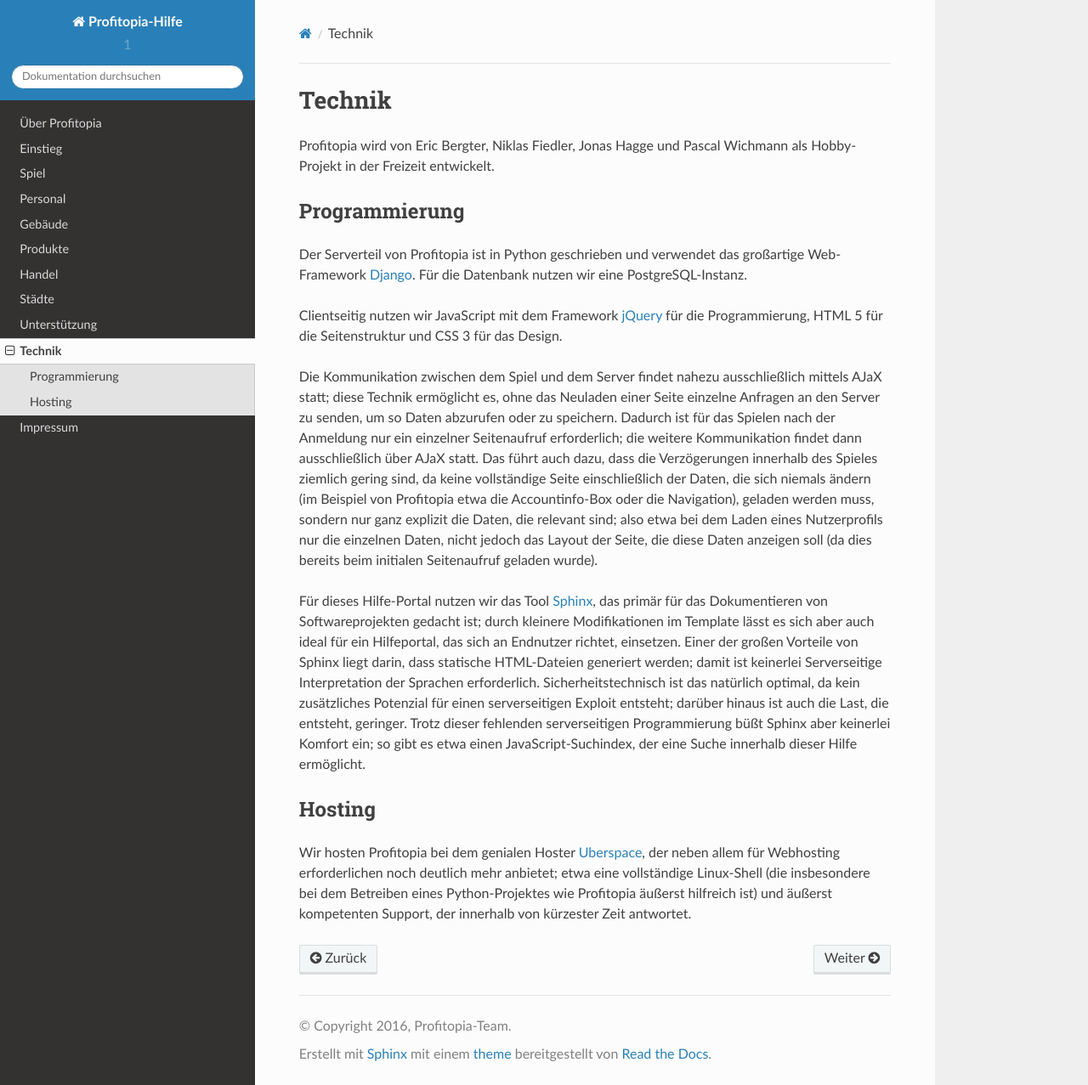
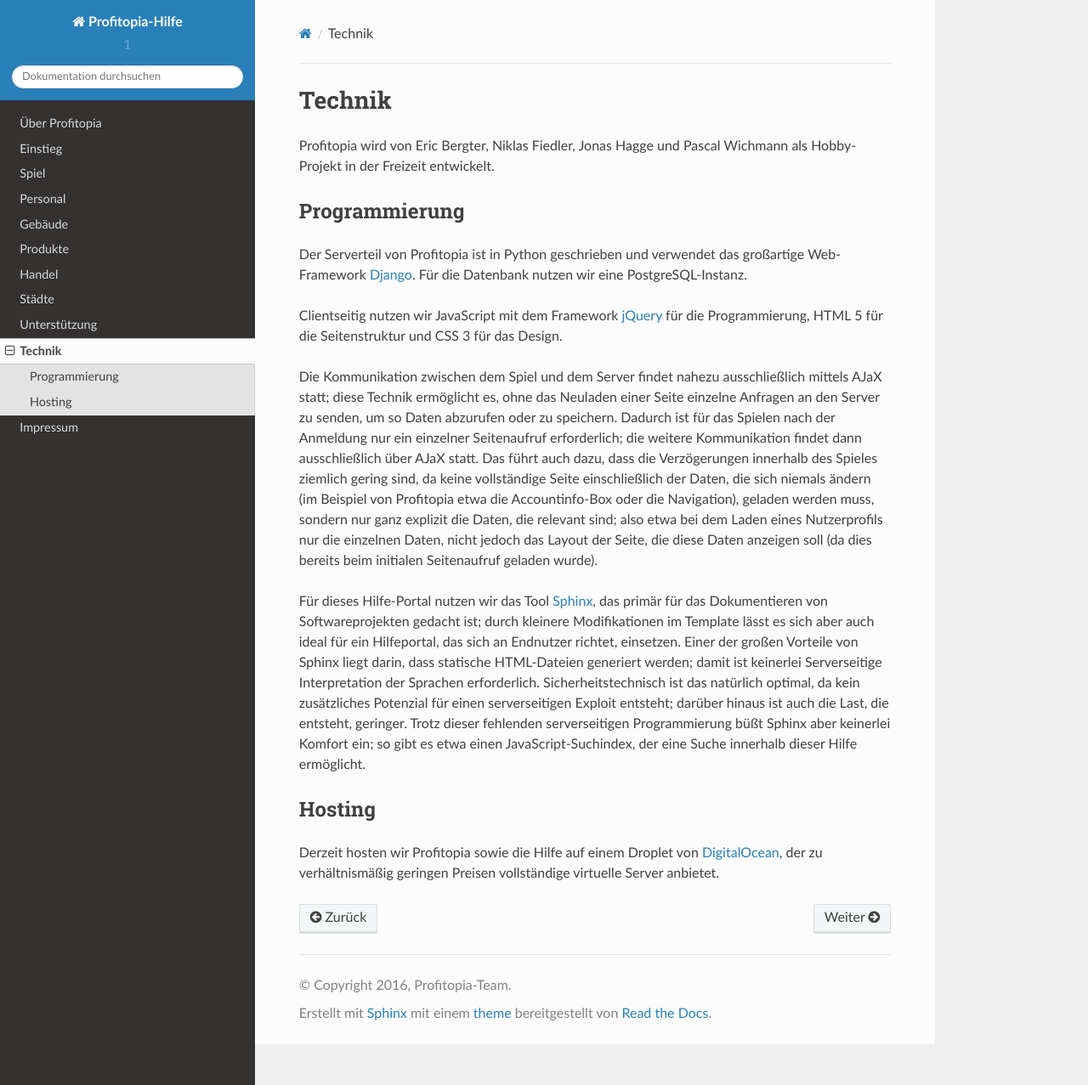
Before and after one commit to profitopia/help, a Sphinx documentation site: the page built from source/technology.rst, in a window 1280 px wide and 1277 px high. Shown: the whole window at 85% size. Built offline with Sphinx 7.4.7 and the Read the Docs theme 2.0.0, drawn with Linux system fonts in a browser that asks for light colours.

Commit message:
updated technology page (added digitalocean)

```diff
--- a/source/technology.rst
+++ b/source/technology.rst
@@ -19,11 +19,11 @@ Trotz dieser fehlenden serverseitigen Programmierung büßt Sphinx aber keinerle
 Hosting
 =======
 
-Wir hosten Profitopia bei dem genialen Hoster `Uberspace`_, der neben allem für Webhosting erforderlichen noch deutlich mehr anbietet; etwa eine vollständige Linux-Shell (die insbesondere bei dem Betreiben eines Python-Projektes wie Profitopia äußerst hilfreich ist) und äußerst kompetenten Support, der innerhalb von kürzester Zeit antwortet.
+Derzeit hosten wir Profitopia sowie die Hilfe auf einem Droplet von `DigitalOcean`_, der zu verhältnismäßig geringen Preisen vollständige virtuelle Server anbietet.
 
 
 
 .. _Django: https://www.djangoproject.com
 .. _jQuery: http://jquery.com
 .. _Sphinx: http://sphinx-doc.org
-.. _Uberspace: https://uberspace.de
+.. _DigitalOcean: https://digitalocean.com
```
